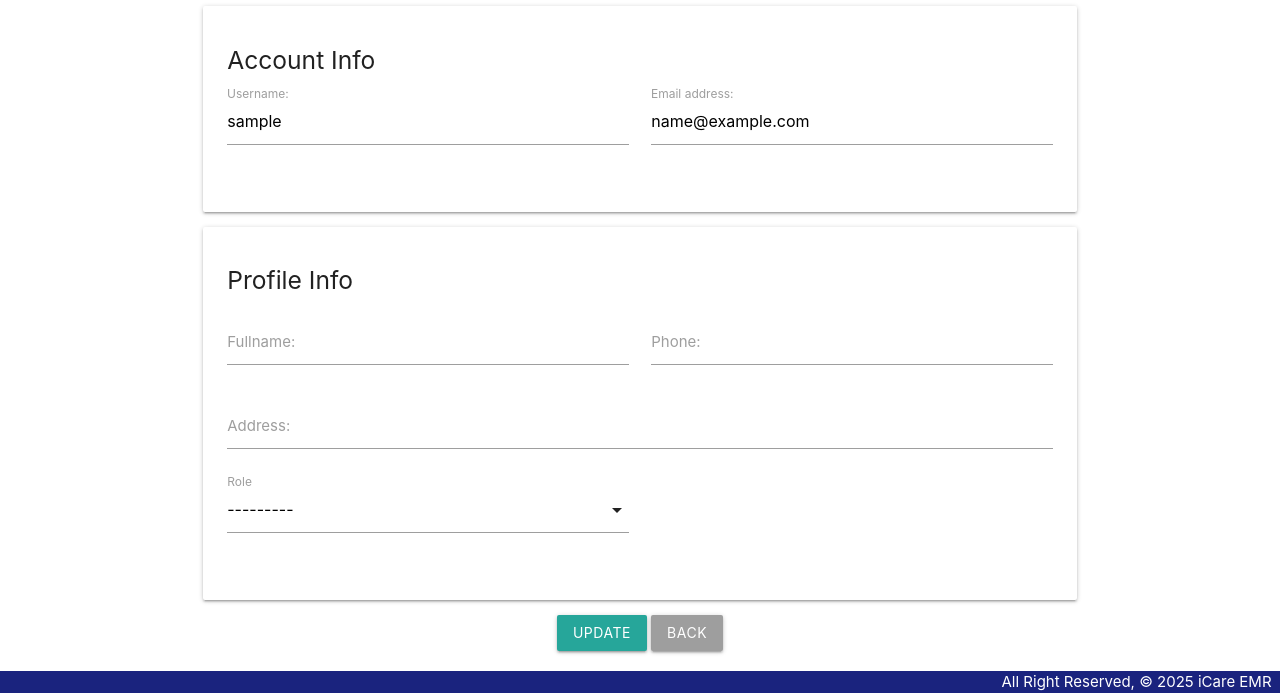
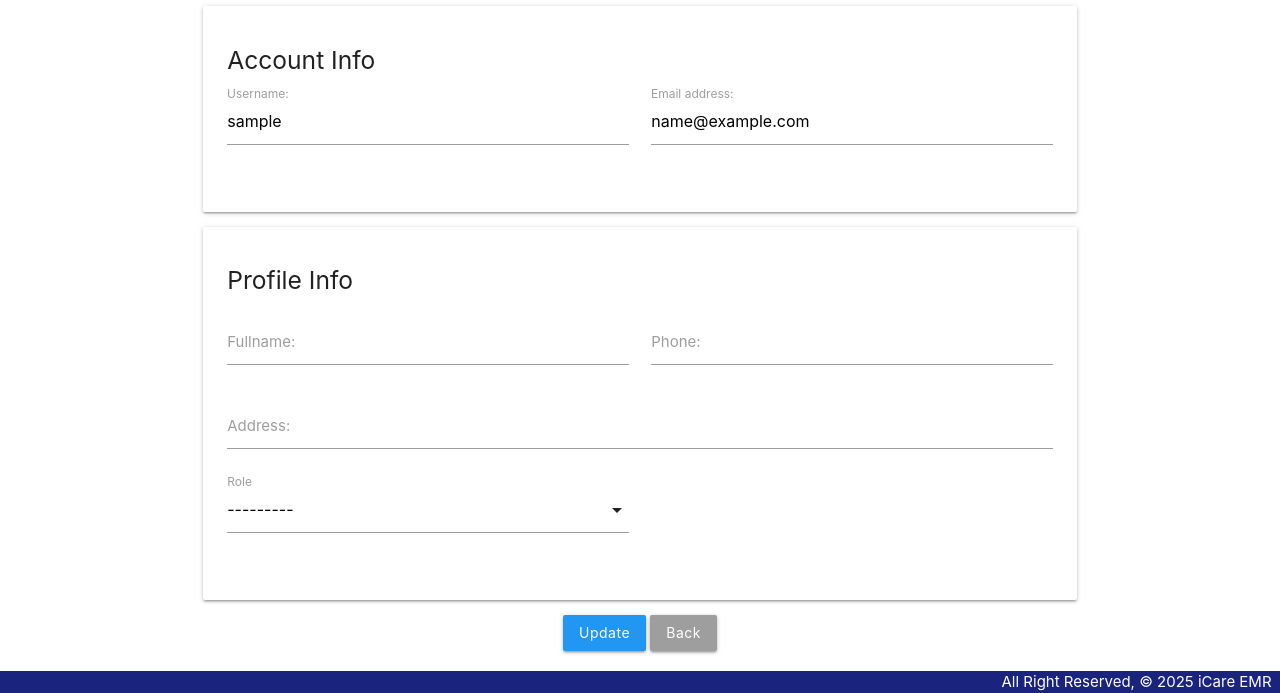
Before and after one commit to hamadbah/iCare, a Django app: page /users/1/update/ in a window 1280 px wide. Shown: the part 160-853 px from the top of the page. Run offline with Django 5.2, Linux system fonts and the light colour scheme; the visitor is signed in with stand-in values (Sample User, id 1); data comes from the database, SQL or seed files in the repository.

Commit message:
Modify Update User View

```diff
--- a/iCare/main_app/templates/users/update_user.html
+++ b/iCare/main_app/templates/users/update_user.html
@@ -45,8 +45,8 @@
             </div>
         </div>
         <div class="center-align">
-            <button type="submit" class="btn waves-effect waves-light">Update</button>
-            <a href="{% url 'user_list' %}" class="btn grey">Back</a>
+            <button type="submit" class="btn blue" style="text-transform:none;">Update</button>
+            <a href="{% url 'user_list' %}" class="btn grey" style="text-transform:none;">Back</a>
         </div>
     </form>
 </div>
--- a/iCare/main_app/templates/users/user_list.html
+++ b/iCare/main_app/templates/users/user_list.html
@@ -20,7 +20,7 @@
             <td>{{ user.profile.role }}</td>
             <td>{{ user.profile.phone }}</td>
             <td>{{ user.profile.address }}</td>
-            <td><a href="{% url 'update_user' user.id %}">Edit</a></td>
+            <td><a href="{% url 'update_user' user.id %}" class="btn white">✏️</a></td>
         </tr>
         {% endfor %}
     </tbody>
--- a/iCare/main_app/views.py
+++ b/iCare/main_app/views.py
@@ -292,9 +292,11 @@ def user_list(request):
 def update_user(request, user_id):
     user_obj = User.objects.get(id=user_id)
     profile_obj = Profile.objects.get(user=user_obj)
+
     if request.method == "POST":
-        user_form = UserUpdateForm(request.POST)
-        profile_form = ProfileUpdateForm(request.POST)
+        user_form = UserUpdateForm(request.POST, instance=user_obj)
+        profile_form = ProfileUpdateForm(request.POST, instance=profile_obj)
+
         if user_form.is_valid() and profile_form.is_valid():
             user_form.save()
             profile_form.save()
@@ -302,11 +304,13 @@ def update_user(request, user_id):
     else:
         user_form = UserUpdateForm(instance=user_obj)
         profile_form = ProfileUpdateForm(instance=profile_obj)
+
     return render(request, 'users/update_user.html', {
         'user_form': user_form,
         'profile_form': profile_form,
         'user_obj': user_obj
     })
+
 
 @login_required
 def todays_appointments(request):
```
